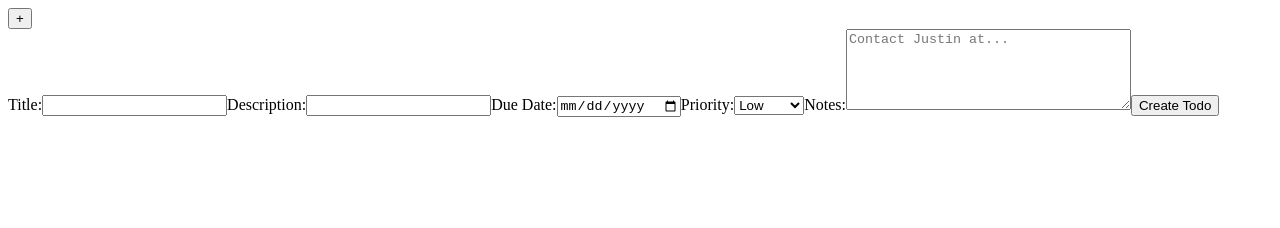
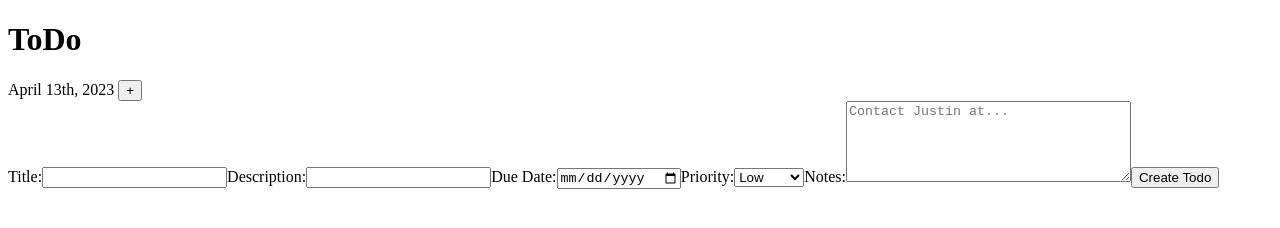
Before and after one commit to jduong09/topToDo, a website built with webpack: page dist/index.html in a window 1280 px wide. Built offline with nearby package versions, Linux system fonts and the light colour scheme.

Commit message:
Removed unnecessary comments. Used javascript to build new todo form and inserted it before the todos list on dashboard. Added a small html skeleton.

```diff
--- a/src/index.js
+++ b/src/index.js
@@ -59,69 +59,24 @@ function Project(name) {
 
 // First interface is Todays Todos
 
-/*
-const ToDoController = () => {
-  const createTodo = (formData) => {
-    const todo = FormController.createTodo(formData);
-
-    projectToday.addTodo(todo);
-  }
-
-  const editTodo = (formData) => {
-    FormController.editTodo(formData);
-  }
-
-  return { createTodo };
-}
-
-*/
-
 const createDOM = () => {
-  const divMain = document.createElement('div');
-  divMain.id = 'content';
-  const btnCreateTodo = document.createElement('button');
-  btnCreateTodo.innerHTML = '+';
+  const btnCreateTodo = document.getElementById('btn-create-todo');
 
   btnCreateTodo.addEventListener('click', (e) => {
     e.preventDefault();
   });
-
-  divMain.append(btnCreateTodo);
-  document.querySelector('body').appendChild(divMain);
 }
 
 // Function to create 'New Todo' Form and append to Dom.
 const createForm = () => {
-  const divMain = document.getElementById('content');
+  const divDashboard = document.getElementById('dashboard');
+  const dashboardTodosList = document.getElementById('dashboard-todos-list');
   const form = document.createElement('form');
+
+  divDashboard.insertBefore(form, dashboardTodosList);
   form.id = 'form-create-todo';
 
-  // Create new todo form
-  // input[text] Title
-  // input[text] Description
-  // input[date] Due Date
-  // select Priority
-  // textArea Notes
   const inputs = ['title', 'description', 'due-date', 'priority', 'notes'];
-
-  /*
-  const inputTitle = document.createElement('input');
-  inputTitle.id = 'title';
-  inputTitle.setAttribute('name', 'title');
-  inputTitle.type = 'text';
-
-
-  const inputDescription = document.createElement('input');
-  inputDescription.id = 'description';
-  inputDescription.setAttribute('name', 'description');
-  inputDescription.type = 'text';
-
-  const inputDueDate = document.createElement('input');
-  inputDueDate.id = 'due-date';
-  inputDueDate.setAttribute('name', 'due-date');
-  inputDueDate.type = 'date';
-  */
-
 
   for (let i = 0; i < inputs.length; i++) {
     const inputName = inputs[i];
@@ -187,10 +142,9 @@ const createForm = () => {
   });
 
   form.appendChild(btnSubmit);
+}
 
-  divMain.append(form);
-}
-// returns a 6 element HTML Collection
+// formData returns a 6 element HTML Collection
 // We iterate to 5, while skipping the last one because that is the submit button.
 const FormController = {
   createTodo: (formData) => {
@@ -202,12 +156,12 @@ const FormController = {
 
 const DomUpdater = {
   addNewTodo: (todo) => {
-    const divContent = document.getElementById('content');
+    const divTodosList = document.getElementById('dashboard-todos-list');
 
     const divTodo = document.createElement('div');
     divTodo.innerHTML = `${todo.title}, ${todo.dueDate}`;
 
-    divContent.append(divTodo);
+    divTodosList.append(divTodo);
   }
 }
 
```
Also changed, not shown: dist/index.html, dist/main.js.
